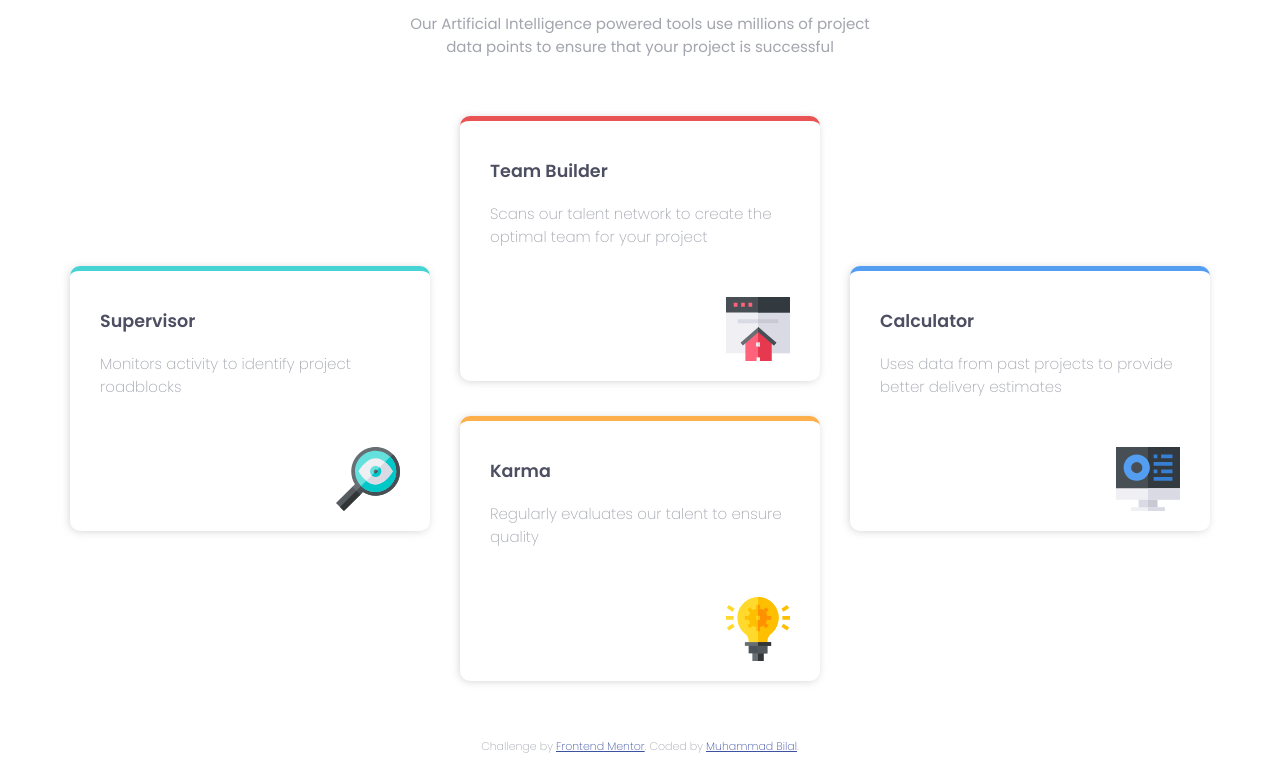
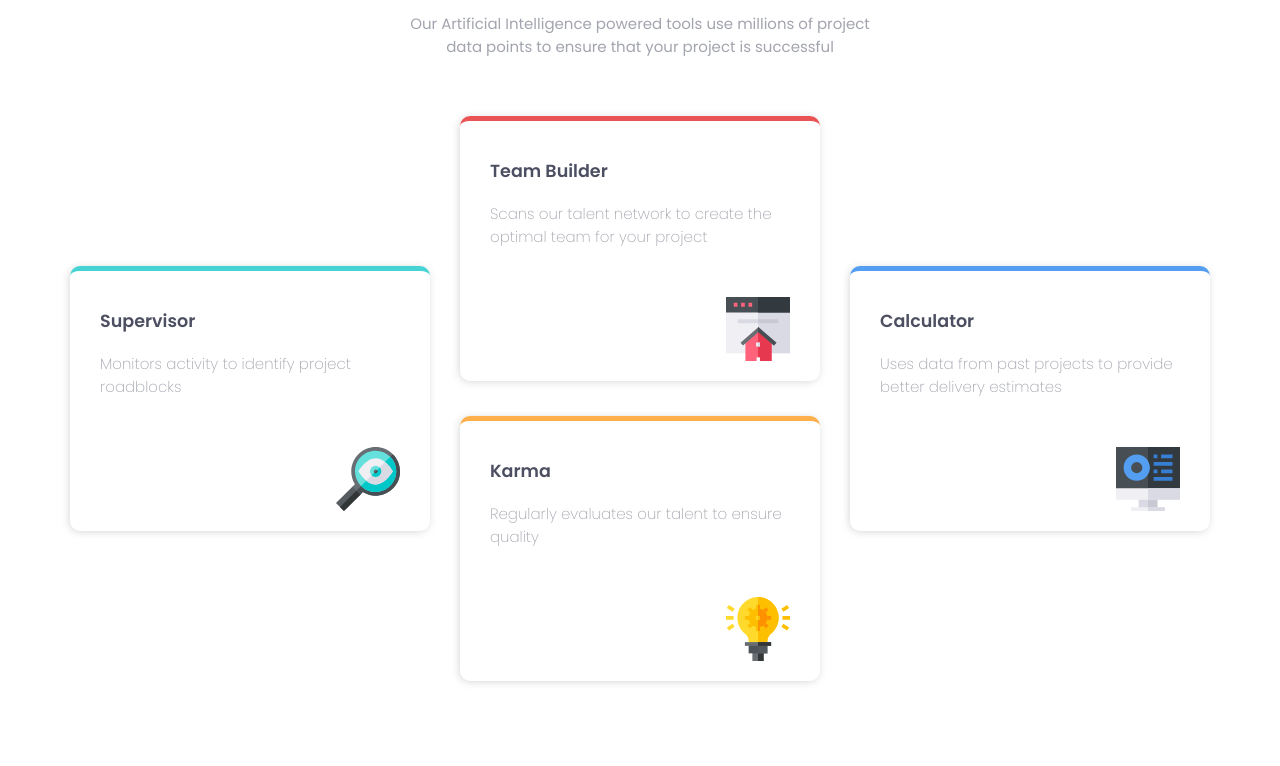
Before and after one commit to mbcod3/2-four-card-feature-section, a plain HTML site: page index.html in a window 1280 px wide. Shown: the part 113-879 px from the top of the page. After the commit the page ends 851 px from the top, so only its background shows below. Drawn offline with Linux system fonts and the light colour scheme.

Commit message:
Update index.html

```diff
--- a/index.html
+++ b/index.html
@@ -50,11 +50,5 @@
 
   </section>
 
-  <footer>
-    <p class="attribution">
-      Challenge by <a href="https://www.frontendmentor.io?ref=challenge" target="_blank">Frontend Mentor</a>.
-      Coded by <a href="#">Muhammad Bilal</a>.
-    </p>
-  </footer>
 </body>
 </html>
```
